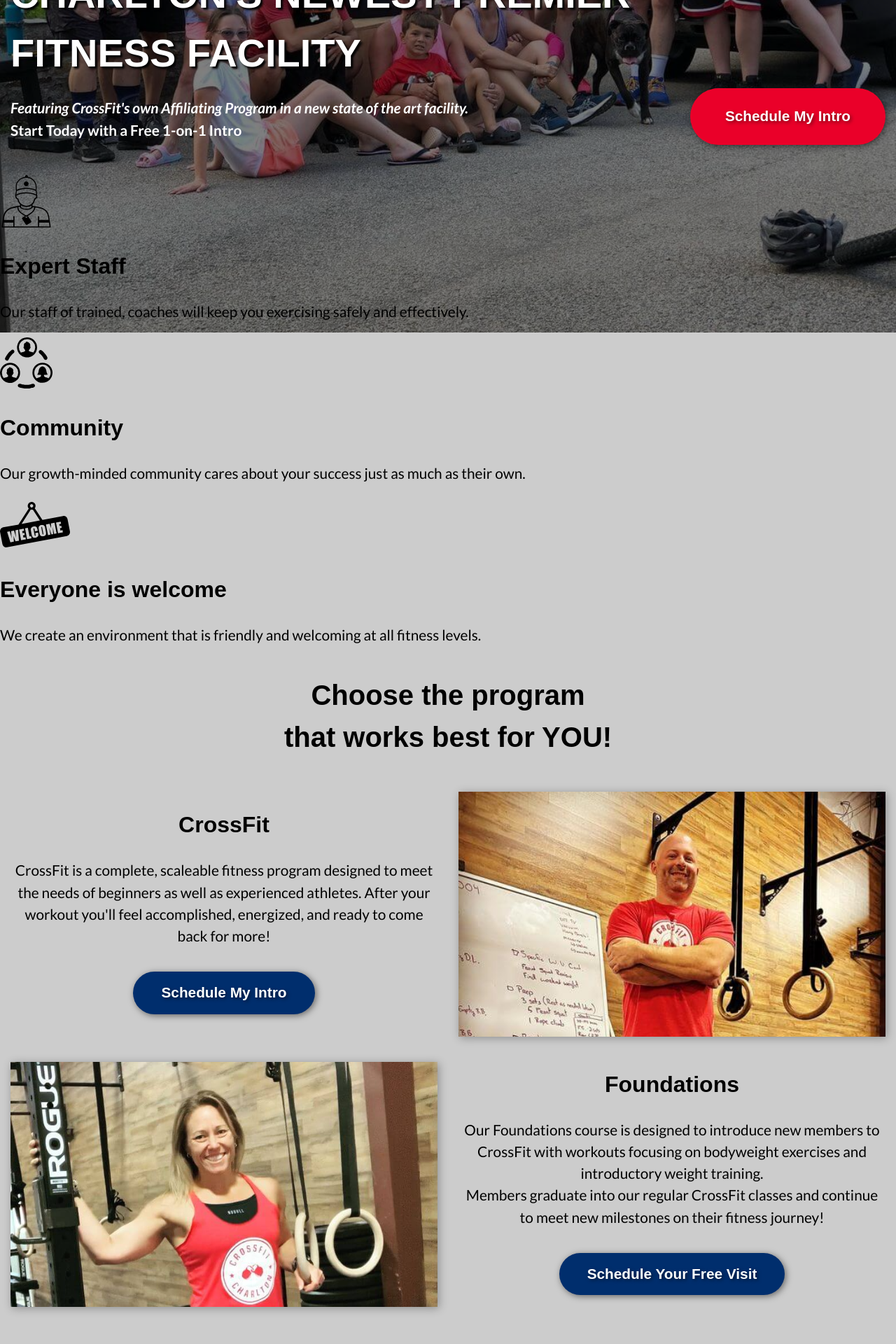
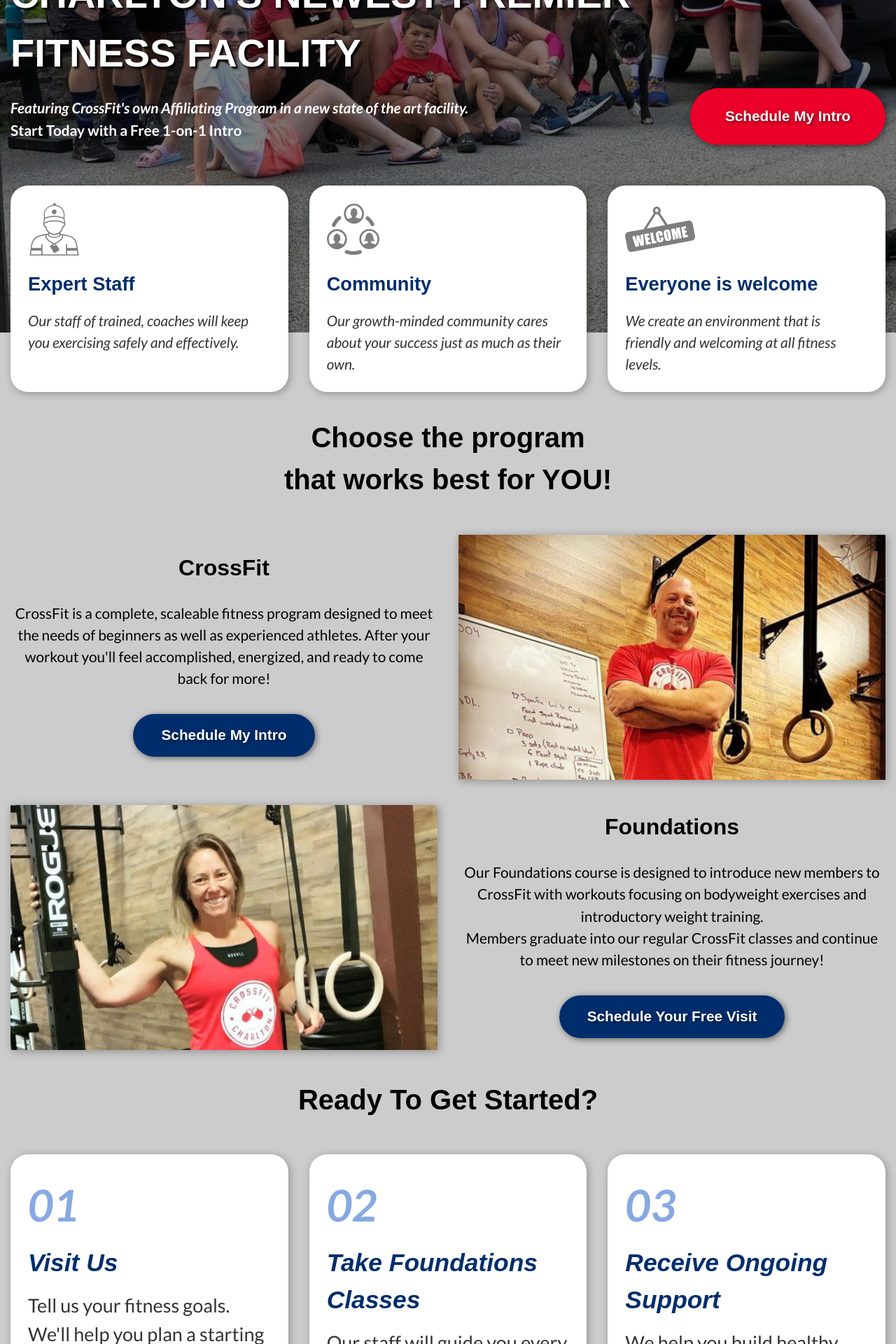
Before and after one commit to jeffhow/crossfitcharlton, a Jekyll site: the page built from index.md, in a window 1280 px wide. Shown: the part 425-2345 px from the top of the page at 70% size. Built offline with Jekyll 4.4.1, drawn with Linux system fonts in a browser that asks for light colours; some web fonts are replaced.

Commit message:
responsive promo

```diff
--- a/_includes/promos.html
+++ b/_includes/promos.html
@@ -4,7 +4,8 @@
         <h2>WRCN's Daily Radio Blast</h2>
         <div class="container multi-col">
             <div class="col">
-              <iframe width="100%" height="300" scrolling="no" frameborder="no" allow="autoplay" src="https://w.soundcloud.com/player/?url=https%3A//api.soundcloud.com/tracks/1376496868&color=%23ff5500&auto_play=false&hide_related=false&show_comments=true&show_user=true&show_reposts=false&show_teaser=true&visual=true"></iframe><div style="font-size: 10px; color: #cccccc;line-break: anywhere;word-break: normal;overflow: hidden;white-space: nowrap;text-overflow: ellipsis; font-family: Interstate,Lucida Grande,Lucida Sans Unicode,Lucida Sans,Garuda,Verdana,Tahoma,sans-serif;font-weight: 100;"><a href="https://soundcloud.com/worcesterchamber" title="Worcester Regional Chamber of Commerce" target="_blank" style="color: #cccccc; text-decoration: none;">Worcester Regional Chamber of Commerce</a> · <a href="https://soundcloud.com/worcesterchamber/kristen-lemire-crossfit-charlton-11-03-22" title="Kristen Lemire- Crossfit Charlton 11 - 03 - 22" target="_blank" style="color: #cccccc; text-decoration: none;">Kristen Lemire- Crossfit Charlton 11 - 03 - 22</a></div>
+              <iframe width="100%" height="300" scrolling="no" frameborder="no" allow="autoplay" src="https://w.soundcloud.com/player/?url=https%3A//api.soundcloud.com/tracks/1376496868&color=%23ff5500&auto_play=false&hide_related=false&show_comments=true&show_user=true&show_reposts=false&show_teaser=true&visual=true"></iframe>
+              <div style="font-size: 10px; color: #cccccc;line-break: anywhere;word-break: normal;overflow: hidden;text-overflow: ellipsis; font-family: Interstate,Lucida Grande,Lucida Sans Unicode,Lucida Sans,Garuda,Verdana,Tahoma,sans-serif;font-weight: 100;"><a href="https://soundcloud.com/worcesterchamber" title="Worcester Regional Chamber of Commerce" target="_blank" style="color: #cccccc; text-decoration: none;">Worcester Regional Chamber of Commerce</a> · <a href="https://soundcloud.com/worcesterchamber/kristen-lemire-crossfit-charlton-11-03-22" title="Kristen Lemire- Crossfit Charlton 11 - 03 - 22" target="_blank" style="color: #cccccc; text-decoration: none;">Kristen Lemire- Crossfit Charlton 11 - 03 - 22</a></div>
             </div>
             <div class="col">
               <p>Kristen Lemire was a recent guest on the Daily Radio Blast, WCRN 830AM. Hear Kristen talk about
--- a/_sass/style.scss
+++ b/_sass/style.scss
@@ -5,6 +5,7 @@
 @import 'components/special-announcement';
 @import 'generics/layout';
 @import 'components/cta';
+@import 'components/cards';
 @import 'components/jumbotron';
 @import 'components/teasers';
 @import 'components/marketing';
```
Also changed, not shown: _sass/generics/variables.scss (renamed from _sass/generics/_variables.scss).
